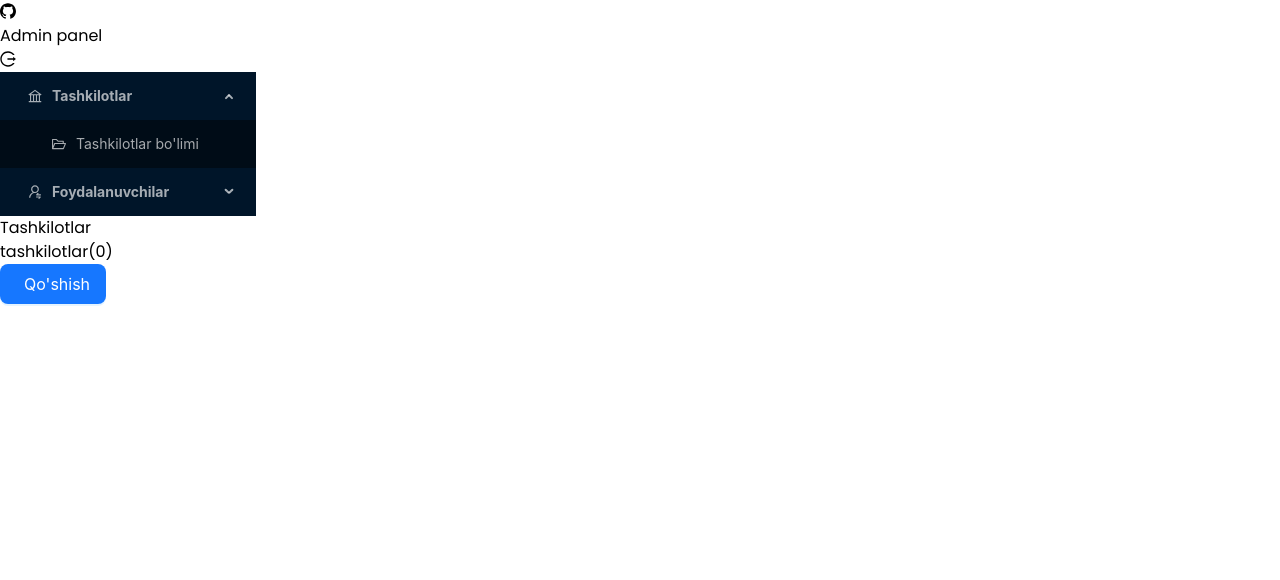
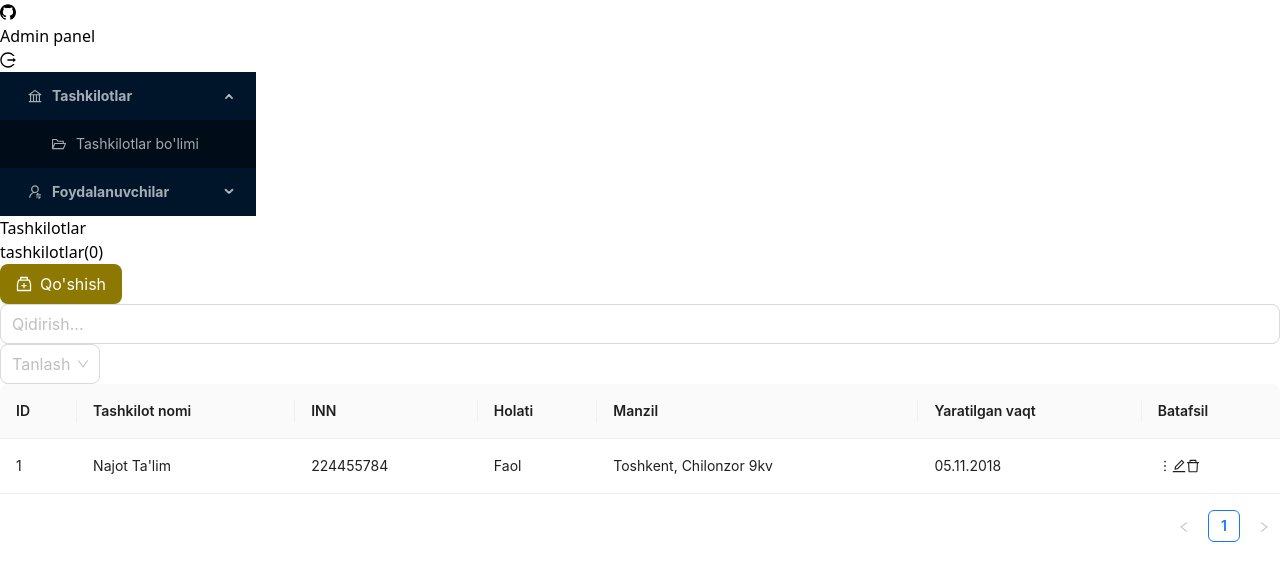
Before and after one commit to shakhzoda05/Admin-panel-with-AntDesign, a React (Vite) app: page / in a window 1280 px wide. Shown: the top 580 px of the page. Built offline with nearby package versions, Linux system fonts and the light colour scheme.

Commit message:
add table

```diff
--- a/db.json
+++ b/db.json
@@ -1,3 +1,22 @@
 {
-    "organization":[]
+    "organization":[
+    {
+      "key": "1",
+      "id": "1",
+      "companyName": "Najot Ta'lim",
+      "inn": "224455784",
+      "status": "Faol",
+      "address": "Toshkent, Chilonzor 9kv",
+      "createdAt": "05.11.2018"
+        },
+    {
+      "key": "11",
+      "id": "2",
+      "companyName": "Cambridge academy",
+      "inn": "415254861",
+      "status": "Faol",
+      "address": "Toshkent, Chilonzor 10kv",
+      "createdAt": "05.11.2005"
+        }
+    ]
 }
--- a/index.html
+++ b/index.html
@@ -5,7 +5,6 @@
     <link rel="icon" type="image/svg+xml" href="./src/assets/images/dev.svg" />
     <meta name="viewport" content="width=device-width, initial-scale=1.0" />
     <link href="https://fonts.googleapis.com/css2?family=Poppins:wght@400;600&display=swap" rel="stylesheet">
-
     <title>Admin panel</title>
   </head>
   <body>
--- a/src/App.css
+++ b/src/App.css
@@ -2,7 +2,13 @@
 @tailwind components;
 @tailwind utilities;
 
+.ant-menu-item-selected{
+    background-color: rgb(141, 120, 2)  !important;
+}
 
-body {
-    font-family: 'Poppins', sans-serif;
-  }
+.ant-btn-color-primary{
+    background-color: rgb(141, 120, 2) !important;
+}
+.ant-spin-dot-holder{
+color:rgb(141, 120, 2)  !important ;
+}
--- /dev/null
+++ b/src/components/CustomSelect.jsx
@@ -0,0 +1,22 @@
+import React from 'react';
+import { Select } from 'antd';
+
+const CustomSelect = ({ placeholder, options, seChooseID }) => {
+    const onChange = (value) => {
+        seChooseID(value);
+    }
+
+    return (
+        <Select
+            showSearch
+            allowClear
+            size='large'
+            className='w-[350px]'
+            placeholder={placeholder}
+            optionFilterProp="label"
+            onChange={onChange}
+            options={options}
+        />
+    );
+};
+export default CustomSelect;
--- /dev/null
+++ b/src/components/CustomTable.jsx
@@ -0,0 +1,15 @@
+import React from 'react';
+import { EditOutlined, DeleteOutlined, MoreOutlined } from '@ant-design/icons'
+import { Table } from 'antd';
+
+const CustomTable = ({ data, columns, isLoading }) => {
+
+    return (
+        <Table
+            columns={columns}
+            dataSource={data}
+            loading={isLoading}
+        />
+    )
+};
+export default CustomTable;
--- /dev/null
+++ b/src/hooks/useAxios.jsx
@@ -0,0 +1 @@
+import axios from "axios";
--- a/src/pages/Organization.jsx
+++ b/src/pages/Organization.jsx
@@ -1,7 +1,96 @@
-import { Button } from 'antd'
-import React from 'react'
+import { Button, Input } from 'antd';
+import { MedicineBoxOutlined, MoreOutlined, EditOutlined, DeleteOutlined, LinkOutlined } from '@ant-design/icons';
+import CustomSelect from '../components/CustomSelect';
+import CustomTable from '../components/CustomTable';
+import React, { useEffect, useState } from 'react';
+import axios from 'axios';
 
 function Organization() {
+    const columns = [
+        {
+            title: 'ID',
+            dataIndex: 'id',
+        },
+        {
+            title: 'Tashkilot nomi',
+            dataIndex: 'companyName',
+        },
+        {
+            title: 'INN',
+            dataIndex: 'inn',
+        },
+        {
+            title: 'Holati',
+            dataIndex: 'status',
+        },
+        {
+            title: 'Manzil',
+            dataIndex: 'address',
+        },
+        {
+            title: 'Yaratilgan vaqt',
+            dataIndex: 'createdAt',
+        },
+        {
+            title: 'Batafsil',
+            dataIndex: 'action',
+        },
+    ];
+
+    const [data, setData] = useState([
+        {
+            key: '1',
+            id: 1,
+            companyName: "Najot Ta'lim",
+            inn: 224455784,
+            status: "Faol",
+            address: "Toshkent, Chilonzor 9kv",
+            createdAt: "05.11.2018",
+            action: <div className='flex items-center gap-10'>
+                <MoreOutlined className='scale-[1.5] hover:scale-[1.8] duration-300 cursor-pointer rotate-[90deg]' />
+                <EditOutlined className='scale-[1.5] hover:scale-[1.8] duration-300 cursor-pointer' />
+                <DeleteOutlined className='scale-[1.5] hover:scale-[1.8] duration-300 cursor-pointer' />
+            </div>
+        }
+    ]);
+
+    const [isLoading, setIsloading] = useState(false);
+    const [regionID, setRegionId] = useState(null);
+
+    const regionList = [
+        {
+            value: 1,
+            label: "Toshkent shahar",
+        },
+        {
+            value: 2,
+            label: "Samarqand shahar",
+        },
+        {
+            value: 3,
+            label: "Xorazm shahar",
+        },
+        {
+            value: 4,
+            label: "Andijon shahar",
+        },
+    ];
+
+    useEffect(() => {
+        axios.get("hhtp://locahost/3000/organization").then(res => {
+            setData(res.data.map(item => {
+                item.companyName = item.companyName ? item.companyName : <LinkOutlined />
+                item.inn = item.inn ? item.inn : <LinkOutlined />
+                item.action = <div className='flex items-center gap-10'>
+                    <MoreOutlined className='scale-[1.5] hover:scale-[1.8] duration-300 cursor-pointer rotate-[90deg]' />
+                    <EditOutlined className='scale-[1.5] hover:scale-[1.8] duration-300 cursor-pointer' />
+                    <DeleteOutlined className='scale-[1.5] hover:scale-[1.8] duration-300 cursor-pointer' />
+                </div>
+                return item
+            }))
+        })
+    })
+
     return (
         <div className='p-5'>
             <div className='flex items-center justify-between'>
@@ -9,10 +98,25 @@ function Organization() {
                     <h2 className='font-bold text-[25px]'>Tashkilotlar</h2>
                     <span className='text-[15px] pl-1 text-slate-400'>tashkilotlar(0)</span>
                 </div>
-                <Button icon size='large' type='primary'>Qo'shish</Button>
+                <Button icon={<MedicineBoxOutlined />} size='large' type='primary'>
+                    Qo'shish
+                </Button>
+            </div>
+            <div className='flex items-center space-x-5 mt-5'>
+                <Input
+                    size='large'
+                    type='text'
+                    allowClear
+                    placeholder='Qidirish...'
+                    className='w-[350px]'
+                />
+                <CustomSelect placeholder={"Tanlash"} seChooseID={setRegionId} options={regionList} />
+            </div>
+            <div className='mt-5'>
+                <CustomTable columns={columns} data={data} isLoading={isLoading} />
             </div>
         </div>
-    )
+    );
 }
 
-export default Organization
+export default Organization;
```
